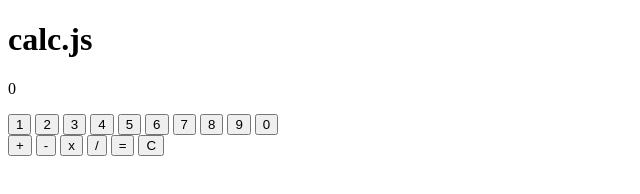
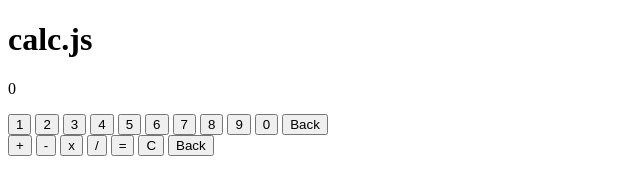
Before and after one commit to jitsedefault/odinproject-calculator, a plain HTML site: page index.html in a window 1280 px wide. Shown: the whole page, without its empty margins (0-640 px from the left). Drawn offline with Linux system fonts and the light colour scheme.

Commit message:
Now supports backspace for last entered number or operator

```diff
--- a/calculator.js
+++ b/calculator.js
@@ -20,6 +20,13 @@ function calcInput(operator){
     // clear calculator
     else if (operator == "C"){
         clearCalc();
+    }
+    // regrets
+    else if (operator == "BN"){
+        tempArray.pop();
+    }
+    else if (operator == "BO"){
+        mathArray.pop();
     }
     // if operator pressed, stitch previously entered numbers together THEN push operator to main array
     else {
@@ -90,7 +97,9 @@ function operate(){
     }
 }
 
-// thanks, Jack Moore
+/* ------ Math Stuff ----- */
+
+// Thanks, Jack Moore
 function round(value, decimals) {
   return Number(Math.round(value+'e'+decimals)+'e-'+decimals);
 }
--- a/index.html
+++ b/index.html
@@ -20,6 +20,7 @@
                 <button id="eightBtn" type="button" onclick="calcInput('8')">8</button>
                 <button id="nineBtn" type="button" onclick="calcInput('9')">9</button>
                 <button id="zeroBtn" type="button" onclick="calcInput('0')">0</button>
+                <button id="clearBtn" type="button" onclick="calcInput('BN')">Back</button>
         </div>
         <div id="operatorButtons">
                 <button id="addBtn" type="button" onclick="calcInput('+')">+</button>
@@ -28,6 +29,7 @@
                 <button id="divBtn" type="button" onclick="calcInput('/')">/</button>
                 <button id="equalsBtn" type="button" onclick="calcInput('=')">=</button>
                 <button id="clearBtn" type="button" onclick="calcInput('C')">C</button>
+                <button id="clearBtn" type="button" onclick="calcInput('BO')">Back</button>
         </div>
     </body>
 </html>
```
